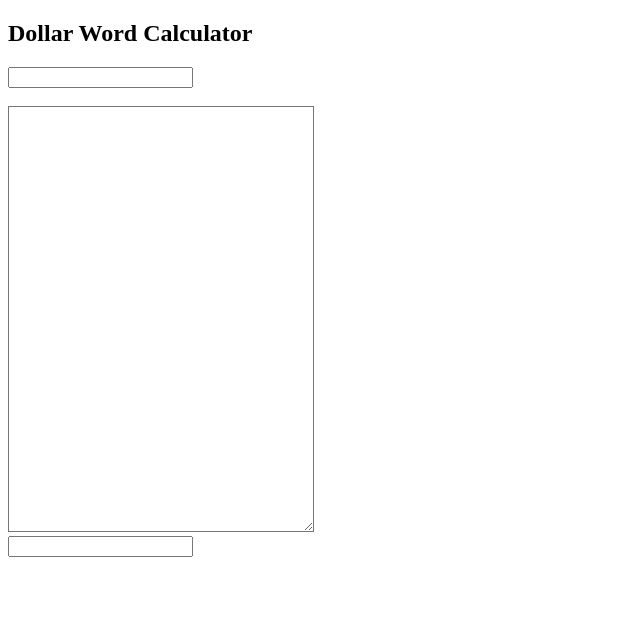
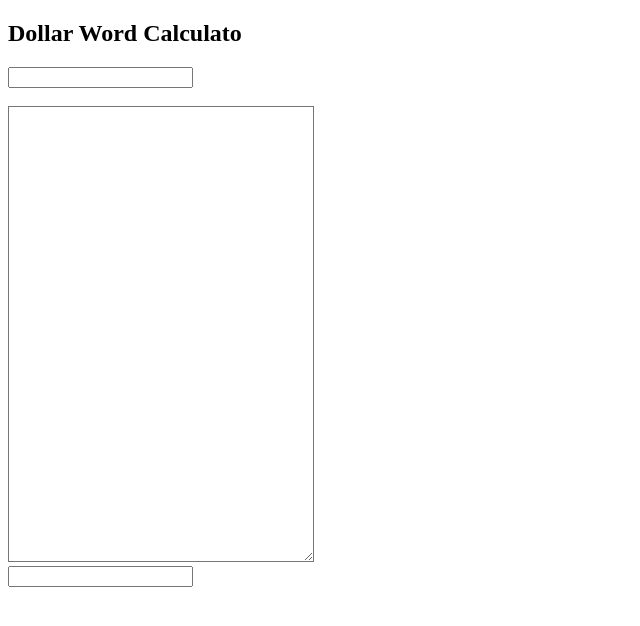
Before and after one commit to mebartsch/mebartsch.github.io, a Jekyll site: the page projects/Dollar-Word/index.html, which Jekyll copies as it is, in a window 1280 px wide. Shown: the top 626 px of the page, without its empty margins (0-640 px from the left). Built offline with Jekyll 4.4.1, drawn with Linux system fonts in a browser that asks for light colours.

Commit message:
Update index.html

```diff
--- a/projects/Dollar-Word/index.html
+++ b/projects/Dollar-Word/index.html
@@ -13,7 +13,7 @@
             textarea {
  	        background-color: white;
                 width: 300px;
-                height: 420px;
+                height: 450px;
  	        font size: 2em;
  	        font-weight: bold;
  	        font-family: Verdana, Arial, Helvetica, sans-serif;
@@ -30,7 +30,7 @@
 
 	  	<!-- HEADER -->
         <section class="page-header">
-      		<h1 class="project-name">Dollar Word Calculator</h1>
+      		<h1 class="project-name">Dollar Word Calculato</h1>
     	</section>
   </head>
 
```
